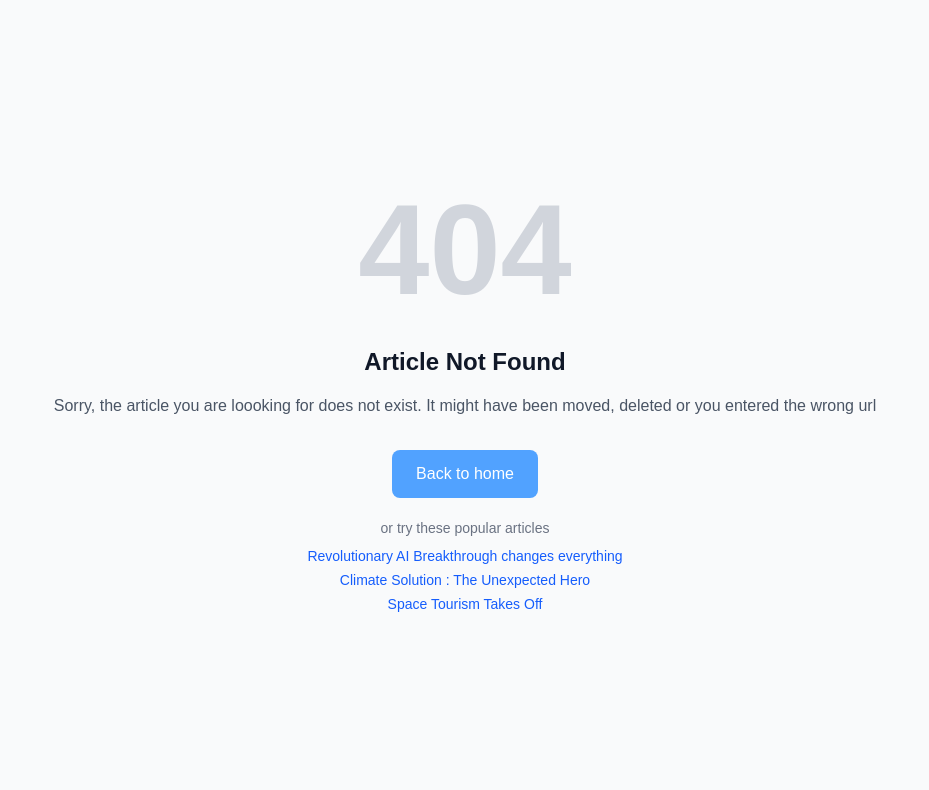
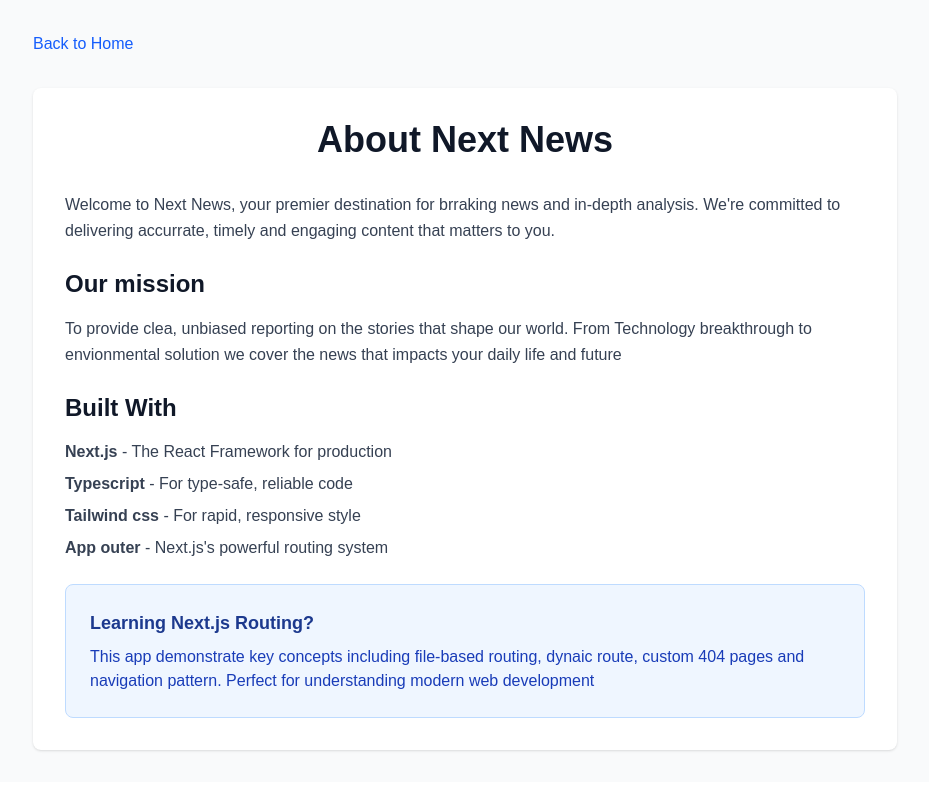
Before and after one commit to Naviralobo/News-app, a Next.js app: page /about in a window 1280 px wide. Before the commit this address had no page. Shown: the top 790 px of the page, without its empty margins (175-1104 px from the left). Built offline with nearby package versions, Linux system fonts and the light colour scheme.

Commit message:
feat: about page

```diff
--- /dev/null
+++ b/app/about/page.tsx
@@ -0,0 +1,67 @@
+import Link from "next/link";
+
+export default function AboutPage() {
+  return (
+    <div className="min-h-sceen bg-gray-50">
+      <div className="max-w-4xl mx-auto px-4 py-8">
+        <nav className="mb-8">
+          <Link
+            className="text-blue-600 hover:text-blue-800 flex items-center gap-2"
+            href="/"
+          >
+            Back to Home
+          </Link>
+        </nav>
+        <div className="bg-white rounded-lg shadow-sm p-8">
+          <header className="text-center mb-8">
+            <h1 className="text-4xl font-bold text-gray-900 mb-4">
+              About Next News
+            </h1>
+          </header>
+          <div className="prose prose-lg max-w-none">
+            <p className="text-gray-700 leading-relaxed mb-6">
+              Welcome to Next News, your premier destination for brraking news
+              and in-depth analysis. We're committed to delivering accurrate,
+              timely and engaging content that matters to you.
+            </p>
+            <h2 className="text-2xl font-semibold text-gray-900 mb-4">
+              Our mission
+            </h2>
+            <p className="text-gray-700 leading-relaxed mb-6">
+              To provide clea, unbiased reporting on the stories that shape our
+              world. From Technology breakthrough to envionmental solution we
+              cover the news that impacts your daily life and future
+            </p>
+            <h2 className="text-2xl font-semibold text-gray-900 mb-4">
+              Built With
+            </h2>
+            <ul className="text-gray-700 space-y-2 mb-6">
+              <li>
+                <strong>Next.js</strong> - The React Framework for production
+              </li>
+              <li>
+                <strong>Typescript </strong> - For type-safe, reliable code
+              </li>
+              <li>
+                <strong>Tailwind css</strong> - For rapid, responsive style
+              </li>
+              <li>
+                <strong>App outer </strong> - Next.js's powerful routing system
+              </li>
+            </ul>
+            <div className="bg-blue-50 border border-blue-200 rounded-lg p-6">
+              <h3 className="text-lg font-semibold text-blue-900 mb-2">
+                Learning Next.js Routing?
+              </h3>
+              <p className="text-blue-800">
+                This app demonstrate key concepts including file-based routing,
+                dynaic route, custom 404 pages and navigation pattern. Perfect
+                for understanding modern web development
+              </p>
+            </div>
+          </div>
+        </div>
+      </div>
+    </div>
+  );
+}
```
